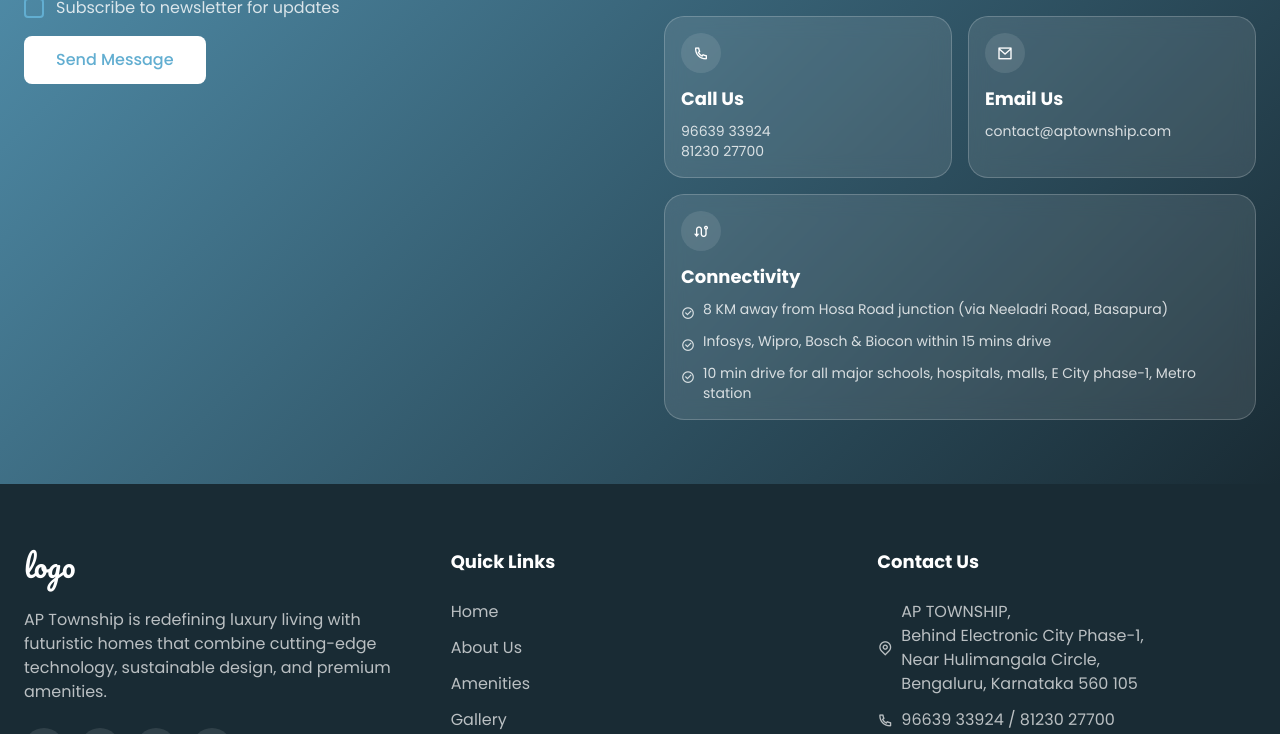
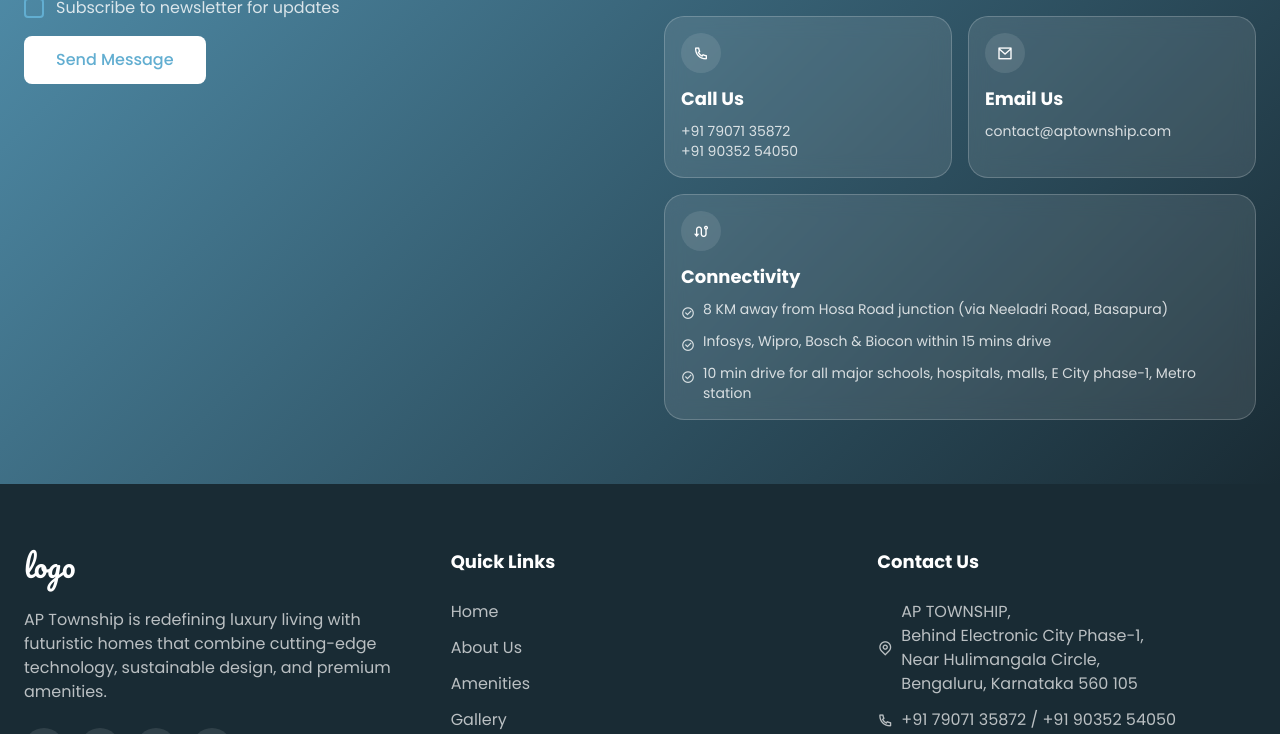
Before and after one commit to KASHIP6/adaar-qa, a plain HTML site: page index.html in a window 1280 px wide. Shown: the part 9420-10154 px from the top of the page. Drawn offline with nearby package versions, Linux system fonts and the light colour scheme.

Commit message:
Update index.html

```diff
--- a/index.html
+++ b/index.html
@@ -1306,8 +1306,8 @@ Bengaluru, Karnataka 560 105
 </div>
 <h3 class="text-lg font-bold mb-2">Call Us</h3>
 <p class="text-white/80 text-sm">
-96639 33924<br>
-81230 27700
++91 79071 35872<br>
++91 90352 54050
 </p>
 </div>
 
@@ -1390,7 +1390,7 @@ AP TOWNSHIP,<br>Behind Electronic City Phase-1,<br>Near Hulimangala Circle,<br>B
 </li>
 <li class="flex items-center text-white/70">
 <i class="ri-phone-line mr-2"></i>
-96639 33924 / 81230 27700
++91 79071 35872 / +91 90352 54050
 </li>
 <li class="flex items-center text-white/70">
 <i class="ri-time-line mr-2"></i>
```
